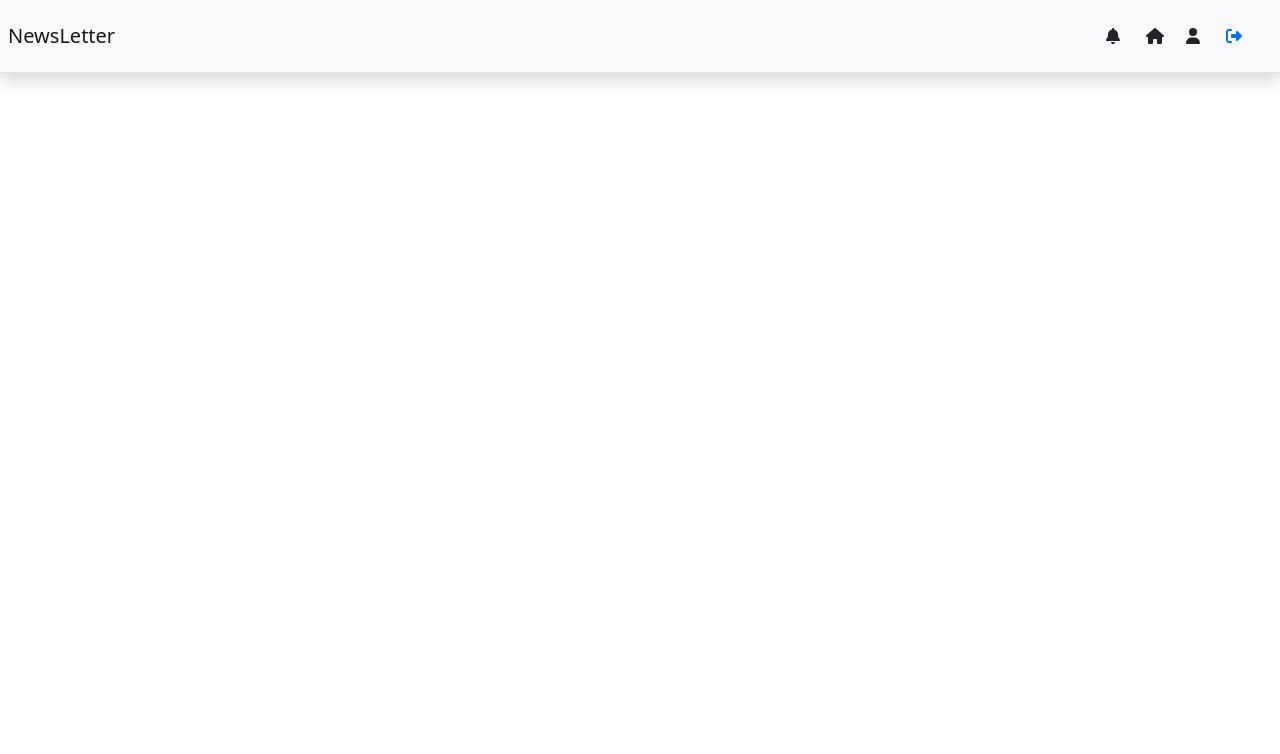
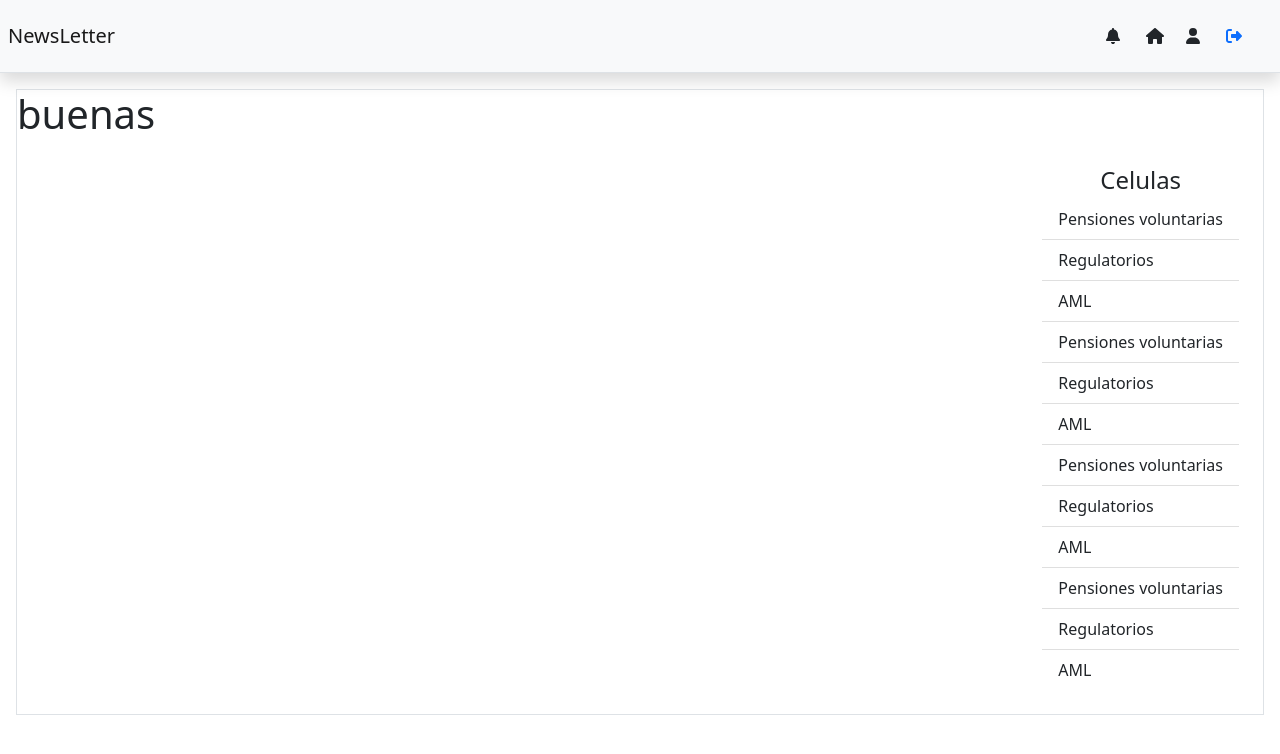
Before and after one commit to LizethLorenaSandoval/NewslatterFront, an Angular app: page /home in a window 1280 px wide. Shown: the top 754 px of the page. Built offline with nearby package versions, Linux system fonts and the light colour scheme.

Commit message:
se crea lista de celulas en el home

```diff
--- a/src/app/app-routing.module.ts
+++ b/src/app/app-routing.module.ts
@@ -7,8 +7,8 @@ import { RegistrarseComponent } from './componentes/registrarse/registrarse.comp
 import { RecuperarcontrasenaComponent } from './componentes/recuperarcontrasena/recuperarcontrasena.component';
 import { RecuperartokenComponent } from './componentes/recuperartoken/recuperartoken.component';
 import { NavComponent } from './componentes/nav/nav.component';
-import { IndexComponent } from './componentes/index/index.component';
 import { NotFoundComponent } from './componentes/not-found/not-found.component';
+import { HomeComponent } from './componentes/home/home.component';
 
 const routes: Routes = [
   {path: '', redirectTo: 'login', pathMatch: 'full'},
@@ -18,7 +18,7 @@ const routes: Routes = [
   {path: 'recuperarcontrasena', component: RecuperarcontrasenaComponent},
   {path: 'recuperartoken', component: RecuperartokenComponent},
   {path: 'nav', component: NavComponent},
-  {path: 'home', component: IndexComponent},
+  {path: 'home', component: HomeComponent},
   {path: 'not-found', component: NotFoundComponent},
   {path: '**', redirectTo: 'not-found'}
 ];
--- a/src/app/app.module.ts
+++ b/src/app/app.module.ts
@@ -8,8 +8,8 @@ import { RegistrarseComponent } from './componentes/registrarse/registrarse.comp
 import { RecuperarcontrasenaComponent } from './componentes/recuperarcontrasena/recuperarcontrasena.component';
 import { RecuperartokenComponent } from './componentes/recuperartoken/recuperartoken.component';
 import { NavComponent } from './componentes/nav/nav.component';
-import { IndexComponent } from './componentes/index/index.component';
 import { NotFoundComponent } from './componentes/not-found/not-found.component';
+import { HomeComponent } from './componentes/home/home.component';
 
 @NgModule({
   declarations: [
@@ -19,8 +19,8 @@ import { NotFoundComponent } from './componentes/not-found/not-found.component';
     RecuperarcontrasenaComponent,
     RecuperartokenComponent,
     NavComponent,
-    IndexComponent,
-    NotFoundComponent
+    NotFoundComponent,
+    HomeComponent
   ],
   imports: [
     BrowserModule,
--- /dev/null
+++ b/src/app/componentes/home/home.component.html
@@ -0,0 +1,38 @@
+<!DOCTYPE html>
+<html lang="en">
+<head>
+    <meta charset="UTF-8">
+    <meta http-equiv="X-UA-Compatible" content="IE=edge">
+    <meta name="viewport" content="width=device-width, initial-scale=1.0">
+    <title>Home</title>
+</head>
+<body>
+    <app-nav></app-nav>
+
+    <div class="border m-3">
+        <h1>buenas</h1>
+
+
+        <div class="d-flex flex-column align-items-end m-2">
+            <div class="m-3">
+                <h4 class="text-center m-1">Celulas</h4>
+                <ul class="list-group list-group-flush">
+                    <li class="list-group-item">Pensiones voluntarias</li>
+                    <li class="list-group-item">Regulatorios</li>
+                    <li class="list-group-item">AML</li>
+                    <li class="list-group-item">Pensiones voluntarias</li>
+                    <li class="list-group-item">Regulatorios</li>
+                    <li class="list-group-item">AML</li>
+                    <li class="list-group-item">Pensiones voluntarias</li>
+                    <li class="list-group-item">Regulatorios</li>
+                    <li class="list-group-item">AML</li>
+                    <li class="list-group-item">Pensiones voluntarias</li>
+                    <li class="list-group-item">Regulatorios</li>
+                    <li class="list-group-item">AML</li>
+                  </ul>
+            </div>
+        </div>
+
+    </div>
+</body>
+</html>
--- a/src/app/componentes/index/index.component.html
+++ /dev/null
@@ -1,12 +0,0 @@
-<!DOCTYPE html>
-<html lang="en">
-<head>
-    <meta charset="UTF-8">
-    <meta http-equiv="X-UA-Compatible" content="IE=edge">
-    <meta name="viewport" content="width=device-width, initial-scale=1.0">
-    <title>Home</title>
-</head>
-<body>
-    <app-nav></app-nav>
-</body>
-</html>
--- a/src/app/componentes/nav/nav.component.html
+++ b/src/app/componentes/nav/nav.component.html
@@ -38,7 +38,7 @@
                     </div>
                 </div>
             </div>
-
+            <!-- [routerLink]="['/login']" -->
         </nav>
     </div>
 </body>
```
Also changed, not shown: src/app/componentes/home/home.component.ts (added, +10 -0 lines), src/app/componentes/index/index.component.ts (deleted, +0 -10 lines), src/app/componentes/home/home.component.scss (added), 1 other file (tests, documents, lock files or other folders).
